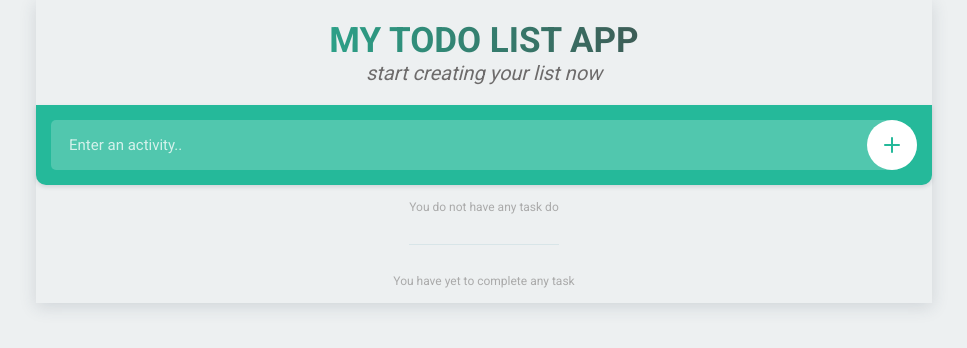
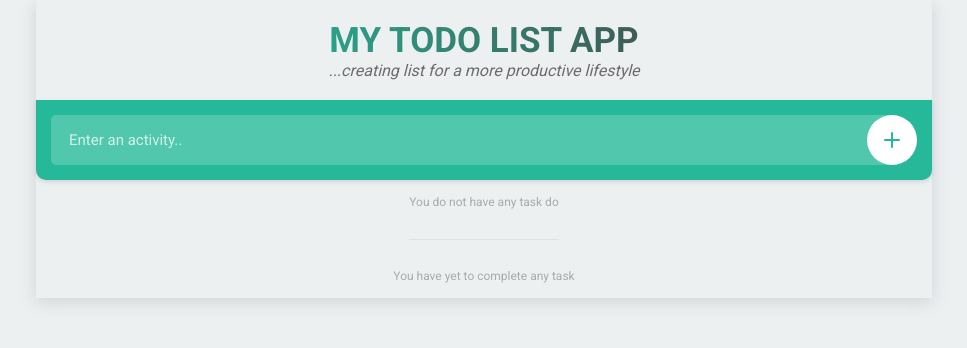
Before and after one commit to Melissacinta/Javascript-to-do-list, a plain HTML site: page index.html in a window 1280 px wide. Shown: the whole page, without its empty margins (156-1123 px from the left). Drawn offline with Linux system fonts and the light colour scheme.

Commit message:
completed the javascript code, added some aesthetic styling

```diff
--- a/css/style.css
+++ b/css/style.css
@@ -38,7 +38,7 @@ body, input, button{
         font-size: 35px;
     }
     .tag-line p{
-        font-size: 20px;
+        font-size: 16px;
     }
     .list_wrapper{
         width: 70%;
--- a/index.html
+++ b/index.html
@@ -16,7 +16,7 @@
             <h1>
                 My todo list app
             </h1>
-            <p>start creating your list now</p>
+            <p>...creating list for a more productive lifestyle</p>
         </div>
         <div class="input_header" id="header">
             <input type="text" placeholder="Enter an activity.." id="item">
@@ -37,9 +37,5 @@
 
 <!-- scripts -->
     <script src="js/main.js"></script>
-    <script>
-
-
-      </script>
 </body>
 </html>
```
